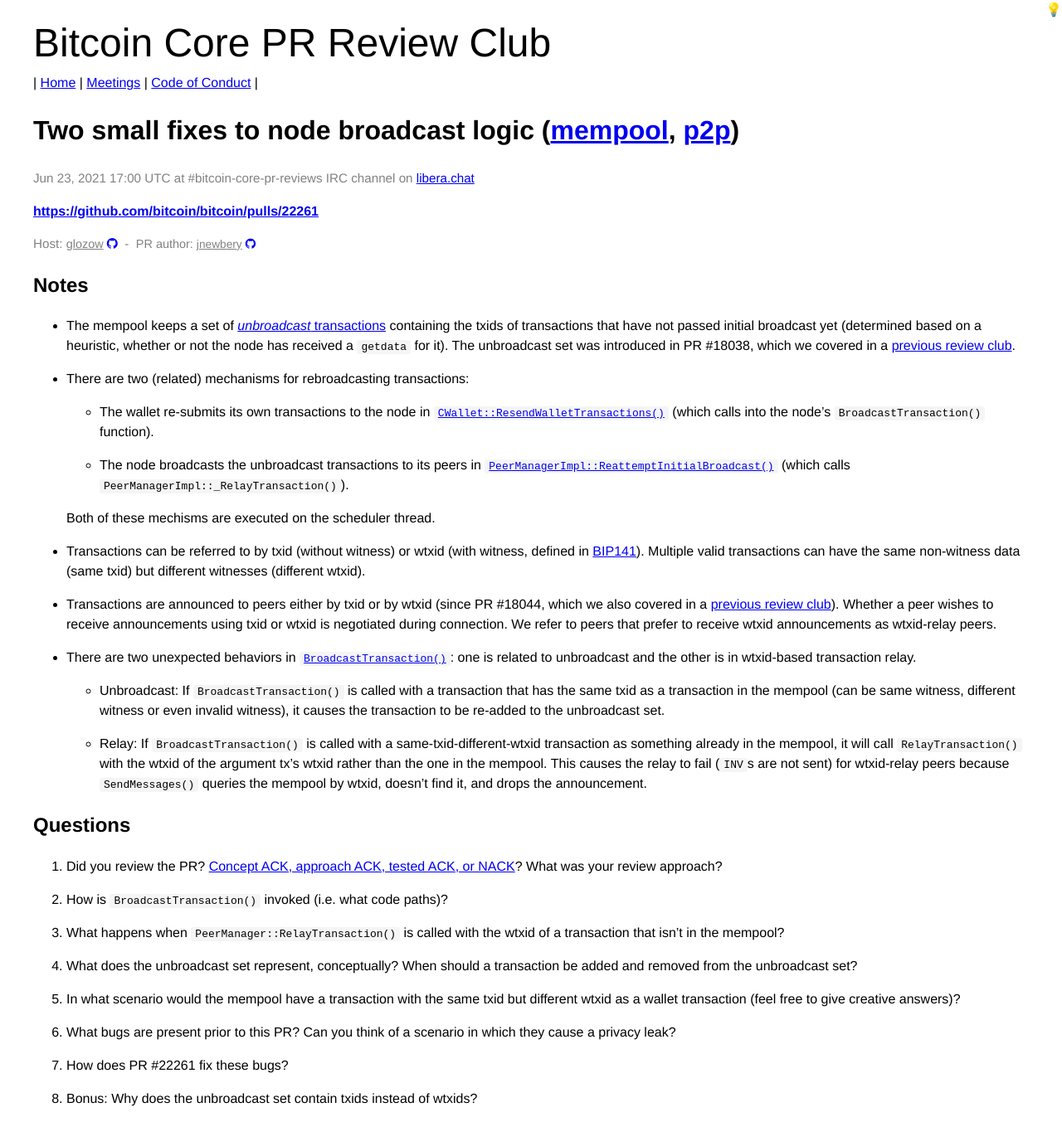
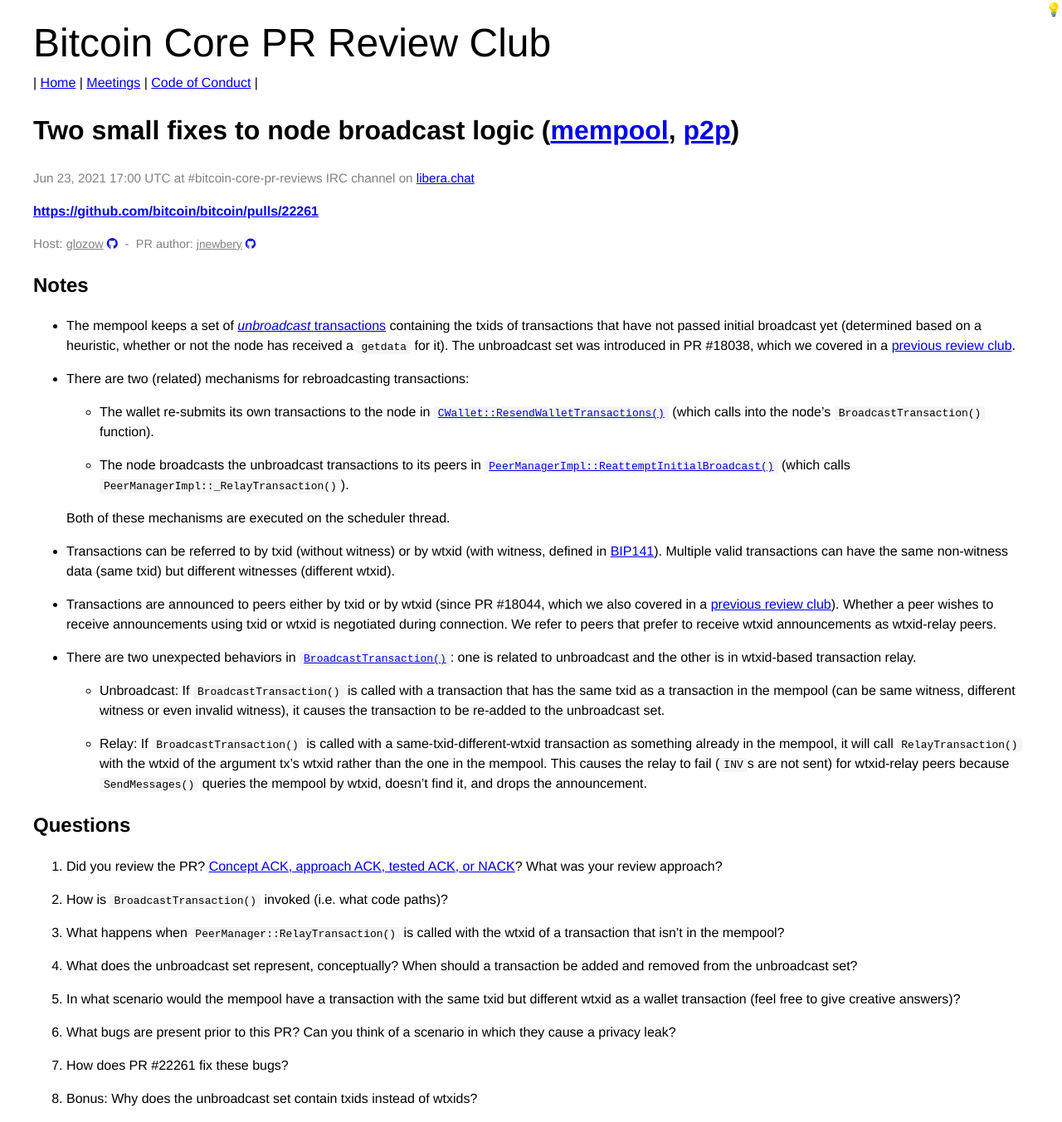
Before and after one commit to bitcoin-core-review-club/website, a Jekyll site: the page built from _posts/2021-06-23-#22261.md, in a window 1280 px wide. Shown: the whole page at 83% size. Built offline with Jekyll 4.4.1, drawn with Linux system fonts in a browser that asks for light colours.

Commit message:
n22261: mini-fixup

```diff
--- a/_posts/2021-06-23-#22261.md
+++ b/_posts/2021-06-23-#22261.md
@@ -29,9 +29,9 @@
     [`PeerManagerImpl::ReattemptInitialBroadcast()`](https://github.com/bitcoin/bitcoin/blob/0844084c/src/net_processing.cpp#L1099)
     (which calls `PeerManagerImpl::_RelayTransaction()`).
 
-  Both of these mechisms are executed on the scheduler thread.
+  Both of these mechanisms are executed on the scheduler thread.
 
-- Transactions can be referred to by txid (without witness) or wtxid (with
+- Transactions can be referred to by txid (without witness) or by wtxid (with
   witness, defined in
   [BIP141](https://github.com/bitcoin/bips/blob/master/bip-0141.mediawiki#specification)).
   Multiple valid transactions can have the same non-witness data (same txid) but
```
